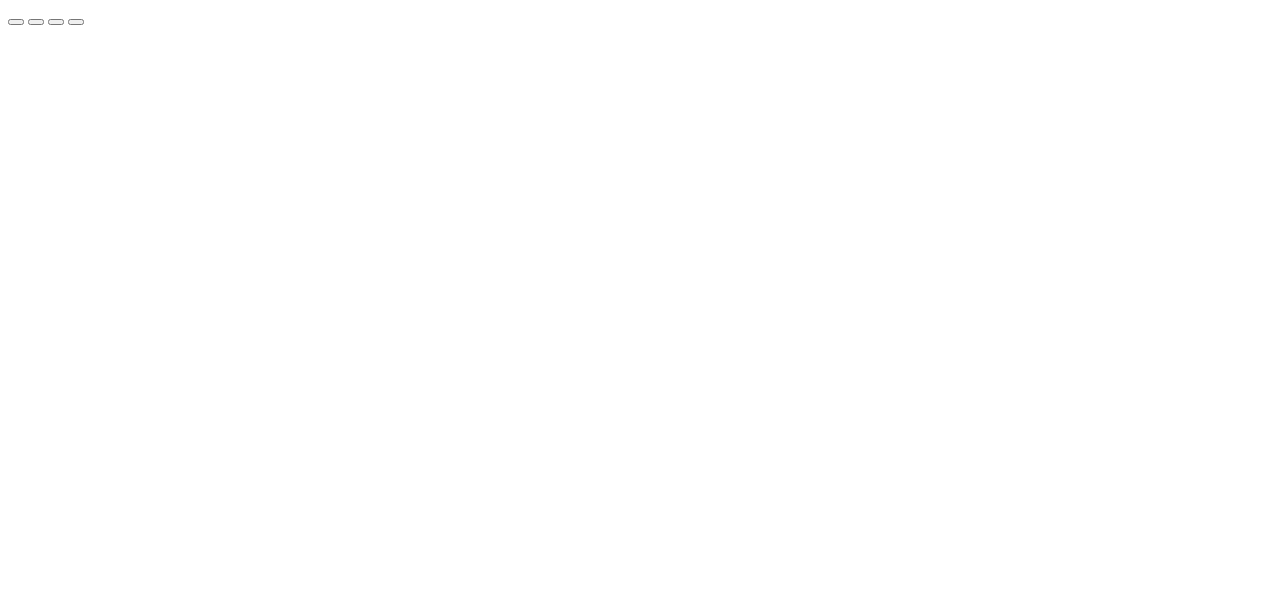
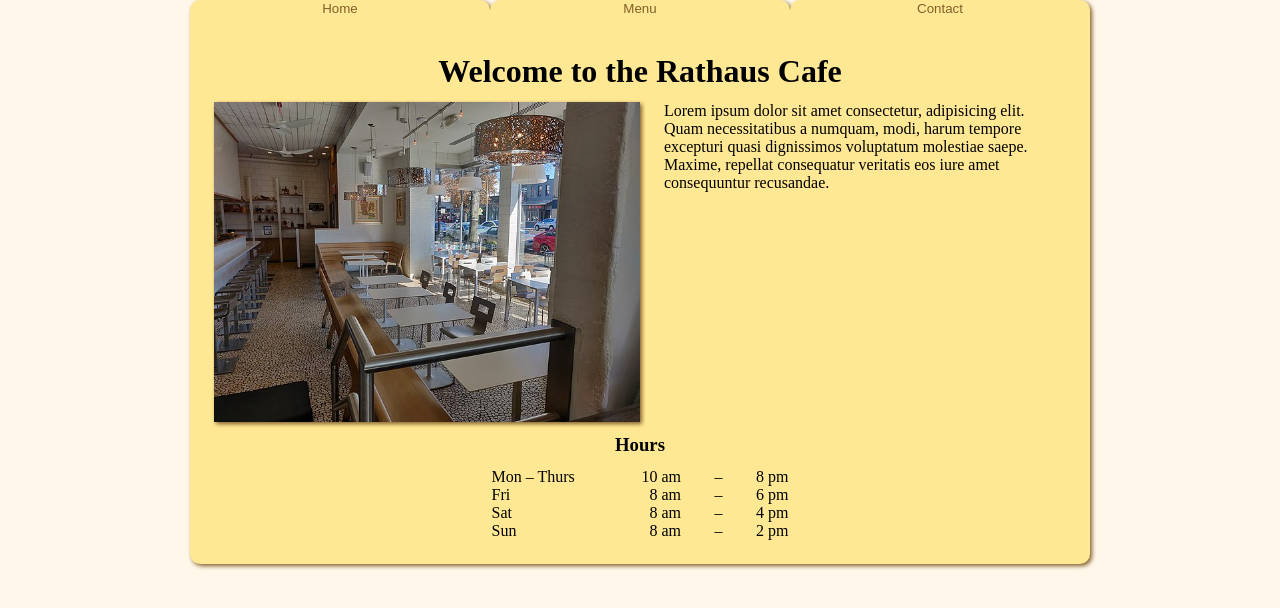
Before and after one commit to pmcrockett/RathausCafe, a website built with webpack: page dist/index.html in a window 1280 px wide. Built offline with nearby package versions, Linux system fonts and the light colour scheme.

Commit message:
Define basic HTML structure; update .gitignore

```diff
--- a/dist/index.html
+++ b/dist/index.html
@@ -3,17 +3,71 @@
 <head>
     <meta charset="UTF-8">
     <meta name="viewport" content="width=device-width, initial-scale=1.0">
+    <link rel="stylesheet" href="./style.css">
     <script src="main.js" defer></script>
     <title>Document</title>
 </head>
 <body>
-    <header>
-        <nav>
-            <button></button>
-            <button></button>
-            <button></button>
-            <button></button>
-        </nav>
-    </header>
+    <div class="shadow">
+        <header>
+            <nav>
+                <button class="nav-button">Home</button>
+                <button class="nav-button">Menu</button>
+                <button class="nav-button">Contact</button>
+            </nav>
+        </header>
+        <div id="content" class="main-container">
+            <div class="main-content">
+                <div class="intro-container">
+                    <h1 class="center-h">Welcome to the Rathaus Cafe</h1>
+                    <img src="./img/restaurant_interior.jpg" alt="Inside the restaurant" class="main-img shadow">
+                    <p>Lorem ipsum dolor sit amet consectetur, adipisicing elit. Quam necessitatibus a numquam, modi, harum tempore excepturi quasi dignissimos voluptatum molestiae saepe. Maxime, repellat consequatur veritatis eos iure amet consequuntur recusandae.</p>
+                </div>
+                <h3 class="center-h">Hours</h3>
+                <div class="hours-container">
+                    <div class="hours-day">Mon – Thurs</div>
+                    <div class="hours-open">10 am</div>
+                    <div class="hours-dash">–</div>
+                    <div class="hours-close">8 pm</div>
+                    <div class="hours-day">Fri</div>
+                    <div class="hours-open">8 am</div>
+                    <div class="hours-dash">–</div>
+                    <div class="hours-close">6 pm</div>
+                    <div class="hours-day">Sat</div>
+                    <div class="hours-open">8 am</div>
+                    <div class="hours-dash">–</div>
+                    <div class="hours-close">4 pm</div>
+                    <div class="hours-day">Sun</div>
+                    <div class="hours-open">8 am</div>
+                    <div class="hours-dash">–</div>
+                    <div class="hours-close">2 pm</div>
+                </div>
+                <!-- <h1 class="center-h">Browse our menu</h1>
+                <p>Lorem ipsum dolor sit amet consectetur, adipisicing elit. Quam necessitatibus a numquam, modi, harum tempore excepturi quasi dignissimos voluptatum molestiae saepe. Maxime, repellat consequatur veritatis eos iure amet consequuntur recusandae.</p>
+                <div class="menu-container">
+                    <div class="menu-card shadow"></div>
+                    <div class="menu-card shadow"></div>
+                    <div class="menu-card shadow"></div>
+                    <div class="menu-card shadow"></div>
+                    <div class="menu-card shadow"></div>
+                    <div class="menu-card shadow"></div>
+                </div> -->
+                <!-- <div class="contact-container">
+                    <h1 class="center-h">Contact us</h1>
+                    <iframe class="map" src="https://www.google.com/maps/embed?pb=!1m14!1m12!1m3!1d21522.723807459097!2d-122.37160199978854!3d47.60006890924782!2m3!1f0!2f0!3f0!3m2!1i1024!2i768!4f13.1!5e0!3m2!1sen!2sus!4v1706256753556!5m2!1sen!2sus" style="border:0;" allowfullscreen="" loading="lazy" referrerpolicy="no-referrer-when-downgrade"></iframe>
+                    <p>Lorem ipsum dolor sit amet consectetur, adipisicing elit. Quam necessitatibus a numquam, modi, harum tempore excepturi quasi dignissimos voluptatum molestiae saepe. Maxime, repellat consequatur veritatis eos iure amet consequuntur recusandae.</p>
+                    <div class="contact-info-container">
+                        <div>Phone</div>
+                        <div>(555) 555-5555</div>
+                        <div>Email</div>
+                        <div>info@rathauscafe.nom</div>
+                        <div>Visit</div>
+                        <div>377 Vermin St.<br>Seattle, WA 98185
+                        </div>
+                    </div>
+                </div> -->
+            </div>
+        </div>
+    </div>
 </body>
 </html>
--- /dev/null
+++ b/dist/style.css
@@ -0,0 +1,125 @@
+:root {
+    --button-col: rgb(129, 95, 40);
+    --button-bg-col: rgb(255, 232, 148);
+    --button-bg-hover-col: rgb(202, 235, 202);
+    --button-bg-active-col: rgb(126, 223, 126);
+    --site-width: min(75vw, 900px);
+    --margin-width: 24px;
+    --content-width: calc(var(--site-width) - calc(var(--margin-width) * 2));
+    --column-w: max(calc(var(--site-width) / 6), 96px);
+    --column-half-w: calc(var(--column-w) * 0.5);
+}
+
+* {
+    margin: 0px;
+}
+
+body {
+    background-color: rgb(255, 247, 234);
+}
+
+.shadow {
+    filter: drop-shadow(2px 2px 2px var(--button-col));
+}
+
+header, .main-container {
+    display: grid;
+    justify-content: center;
+    grid-template-columns: var(--site-width);
+}
+
+nav {
+    width: var(--site-width);
+    display: grid;
+    grid-template-columns: 1fr 1fr 1fr;
+}
+
+.nav-button {
+    color: var(--button-col);
+    background-color: var(--button-bg-col);
+    border: 0px;
+    border-radius: 10px 10px 0px 0px;
+    /* box-shadow: 4px 4px 10px -5px var(--button-col); */
+    /* z-index: 10; */
+}
+
+.nav-button:hover {
+    background-color: var(--button-bg-hover-col);
+    font-weight: bold;
+}
+
+.nav-button:active {
+    background-color: var(--button-bg-active-col);
+    font-weight: bold;
+}
+
+.main-content {
+    background-color: var(--button-bg-col);
+    padding: var(--margin-width);
+    border-radius: 0px 0px 10px 10px;
+    display: grid;
+    grid-column: auto;
+    grid-auto-flow: row;
+    grid-auto-rows: auto;
+    /* box-shadow: 4px 4px 10px -5px var(--button-col); */
+
+    margin-bottom: var(--margin-width);
+}
+
+.menu-container {
+    display: grid;
+    gap: var(--margin-width);
+    grid-template-columns: repeat(auto-fill, minmax(256px, 1fr));
+    grid-auto-rows: minmax(256px, max-content);
+}
+
+.menu-card {
+    background-color: var(--button-bg-hover-col);
+}
+
+.center-h {
+    text-align: center;
+    margin-top: calc(var(--margin-width) * 0.5);
+    margin-bottom: calc(var(--margin-width) * 0.5);
+}
+
+.main-img {
+    width: calc(var(--content-width) * 0.5);
+    float: left;
+    margin-right: var(--margin-width);
+}
+
+.hours-container {
+    display: grid;
+    justify-content: center;
+    justify-items: start;
+    grid-template-columns: var(--column-w) auto var(--column-half-w) auto;
+    grid-auto-flow: row;
+    grid-auto-rows: auto;
+}
+
+.hours-open {
+    justify-self: end;
+}
+
+.hours-dash {
+    justify-self: center;
+}
+
+.map {
+    width: calc(var(--content-width) * 0.5);
+    height: calc(var(--content-width) * 0.5);
+    float: left;
+    margin-right: var(--margin-width);
+}
+
+.contact-info-container {
+    display: grid;
+    margin-top: var(--margin-width);
+    gap: calc(var(--margin-width) * 0.5);
+    justify-content: center;
+    justify-items: start;
+    grid-template-columns: var(--column-half-w) auto;
+    grid-auto-flow: row;
+    grid-auto-rows: auto;
+}
```
Also changed, not shown: dist/img/restaurant_interior.jpg (added), 1 other file.
